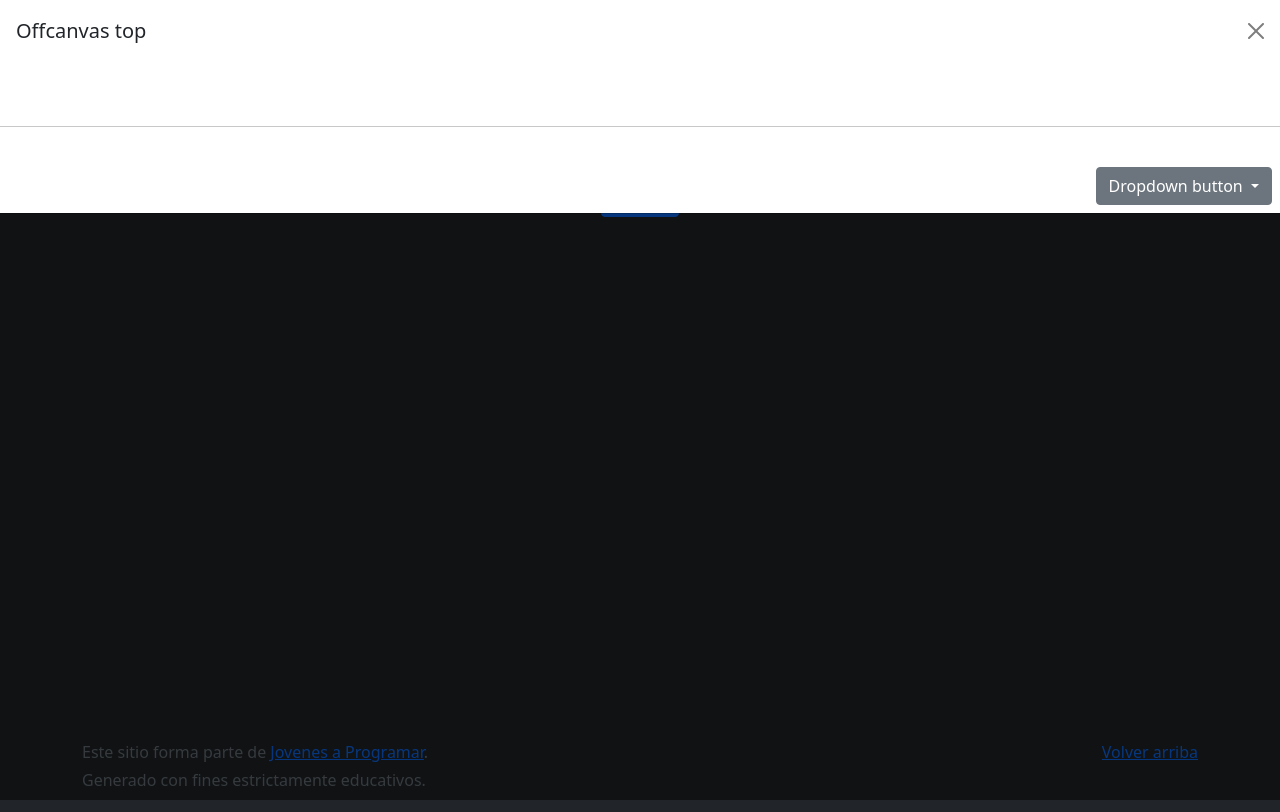
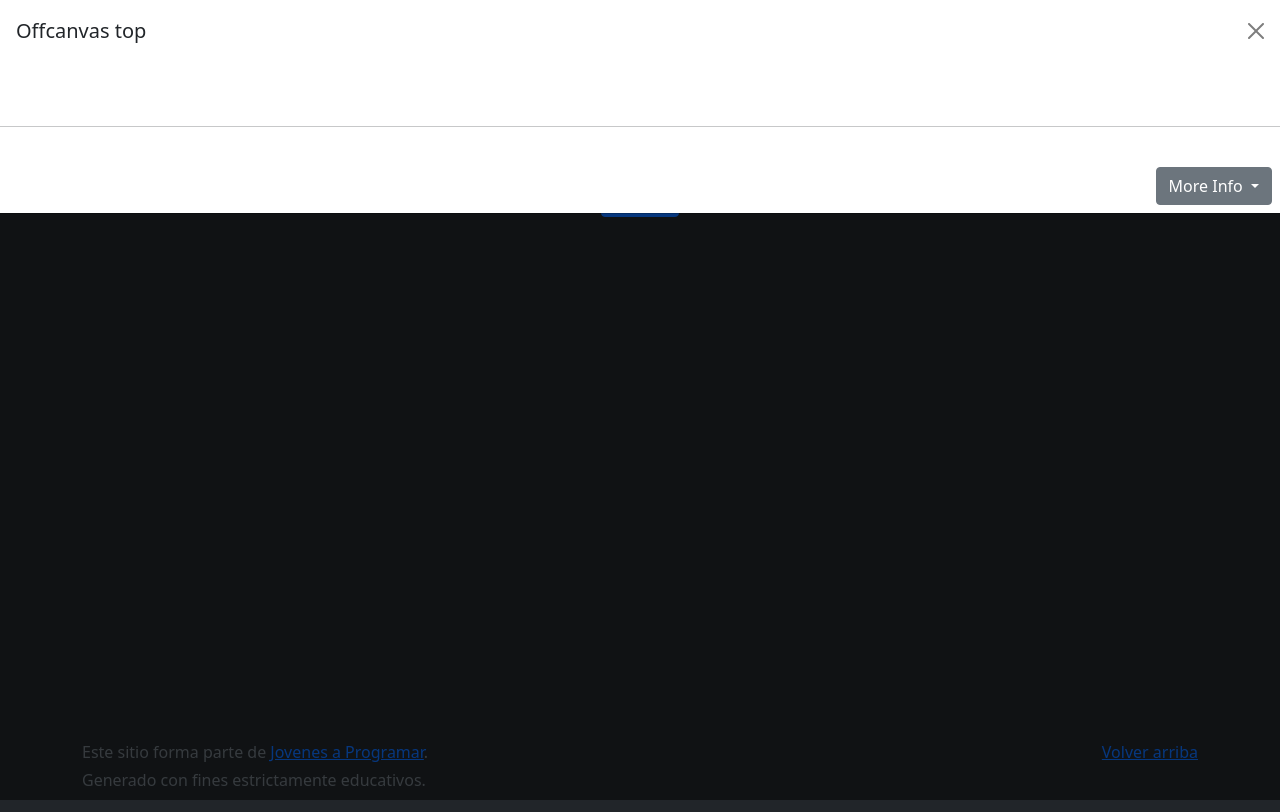
Before and after one commit to deseretpatricia/taller_14.2, a plain HTML site: page index.html in a window 1280 px wide. Both pictures are taken after a click on the element "Toggle top offcanvas". Drawn offline with Linux system fonts and the light colour scheme; no server answers.

Commit message:
Cambio de nombre boton more

```diff
--- a/index.html
+++ b/index.html
@@ -29,7 +29,7 @@
       <p id="more-info-genres"></p>
       <div class="dropdown mt-3">
         <button class="btn btn-secondary dropdown-toggle" type="button" data-bs-toggle="dropdown">
-          Dropdown button
+          More Info
         </button>
         <ul class="dropdown-menu p-3">
           <li><p class="dropdown-item" href="#">Year:</p> <em id="more-info-year"></em></li>
```
